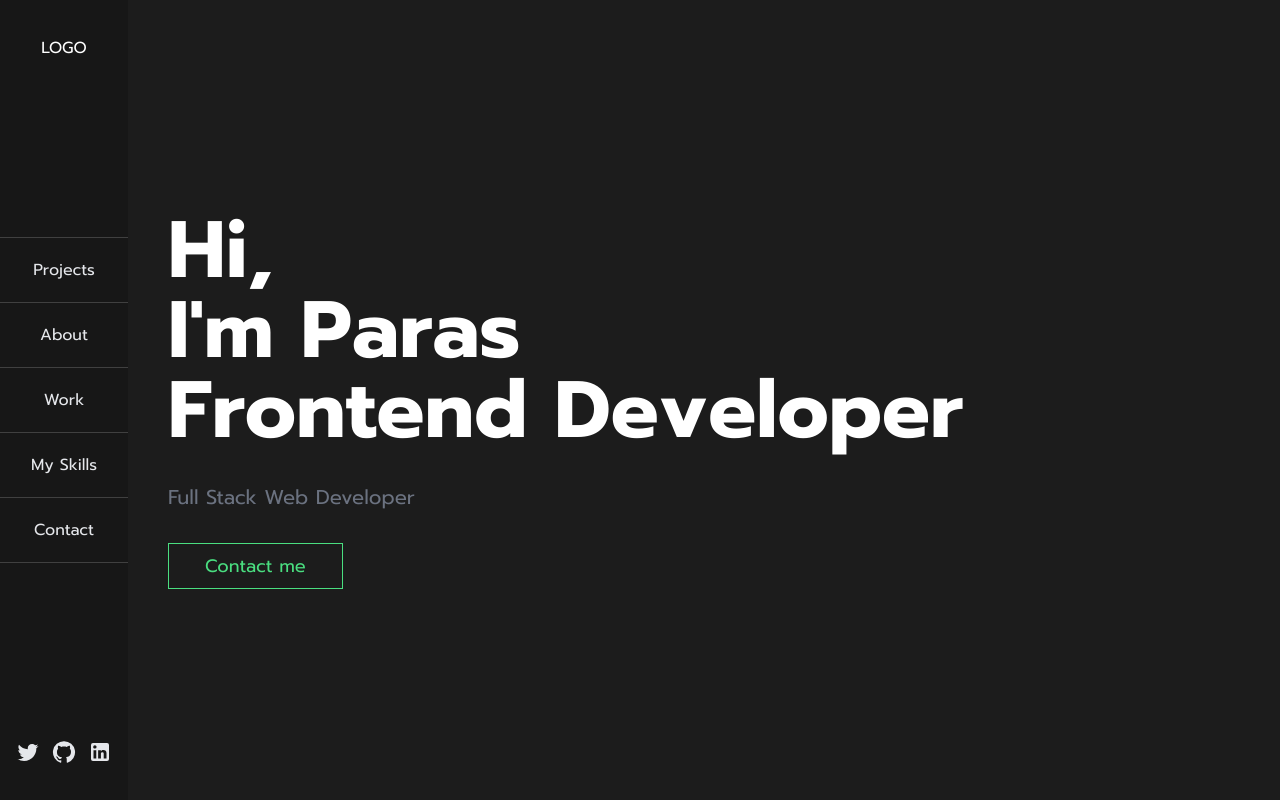
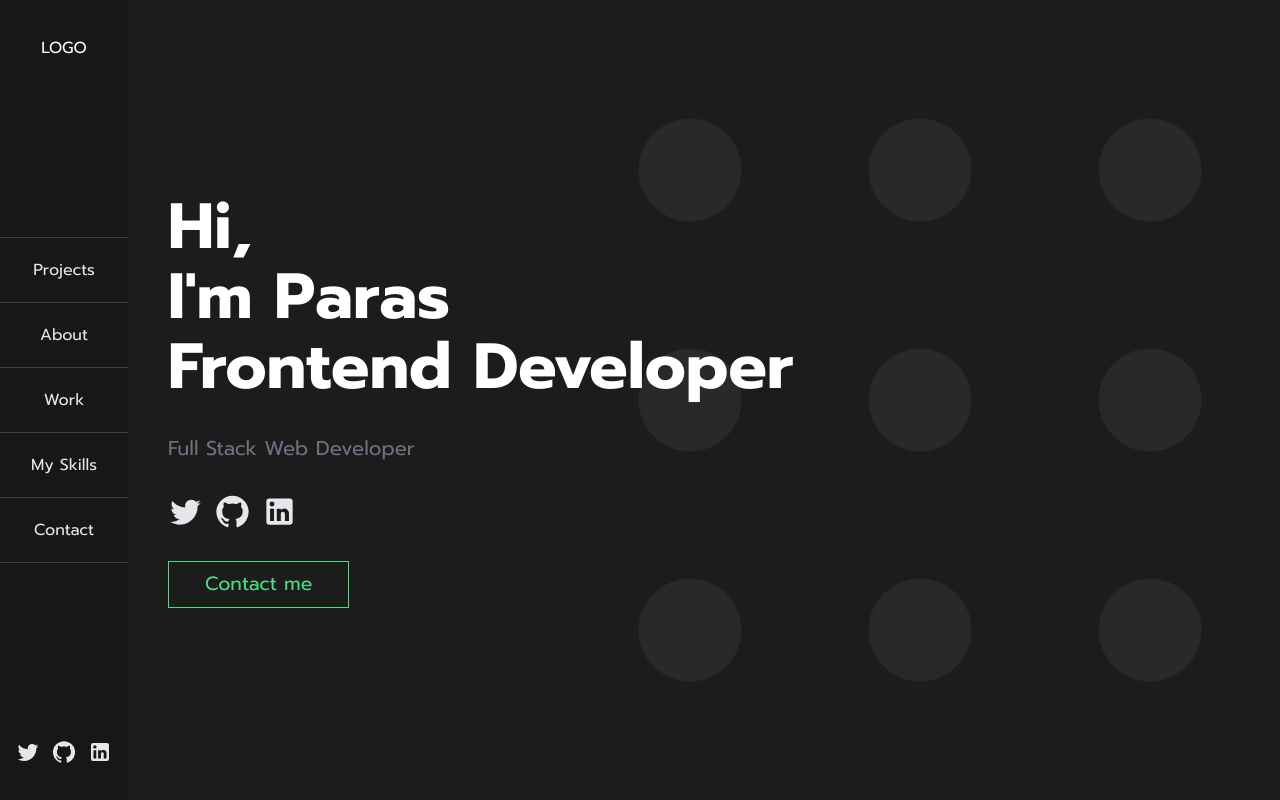
Before and after one commit to paraskalyan/Personal-website, a React (Create React App) app: page / in a window 1280 px wide. Shown: the top 800 px of the page. Built offline with nearby package versions, Linux system fonts and the light colour scheme.

Commit message:
Update Home.jsx

```diff
--- a/src/Components/Home.jsx
+++ b/src/Components/Home.jsx
@@ -1,43 +1,67 @@
-import React from 'react'
 import './Home.css';
 import { motion } from 'framer-motion';
+import React from 'react';
+import TwitterIcon from '@mui/icons-material/Twitter';
+import GitHubIcon from '@mui/icons-material/GitHub';
+import LinkedInIcon from '@mui/icons-material/LinkedIn';
+
 const Home = () => {
   const hi = ['H', 'i', ',']
   const name = ['I', "'", 'm', ' ', 'P', 'a', 'r', 'a', 's']
   const front = ['F', 'r', 'o', 'n', 't', 'e', 'n', 'd', ' ', 'D', 'e', 'v', 'e', 'l', 'o', 'p', 'e', 'r']
+  const iconStyle = 'hover:scale-125 hover:text-green-400 cursor-pointer transform transition duration-800';
 
   return (
-    <div className='h-[100vh] flex flex-col items-start justify-center '>
-      <motion.div className='flex flex-col mx-10 text-left gap-8'
+    <div className='h-[100vh] flex flex-col items-start justify-center z-[-4] max-sm:w-[100%] '>
+      <div className='absolute left-[50%] flex flex-wrap w-[45%] gap-[130px] max-sm:hidden'>
+        {[...Array(9)].map((_, index) => {
+          return (<motion.div initial={{ scale: 1 }} animate={{ scale: [1, 1.1, 1] }} transition={{ repeat: Infinity }} className='h-[100px] w-[100px] bg-[#292929] rounded-full max-sm:h-[50px] max-sm:w-[50px] '></motion.div>)
+        })}
+      </div>
+      <motion.div className=' flex flex-col p-10 text-left gap-8 z-10 max-sm:px-5'
         initial={{ opacity: 0, x: -50 }}
         animate={{ opacity: 1, x: 0 }}
         transition={{ duration: 1 }}
       >
-        <div className='flex flex-col sliding-text text-[5rem] font-bold leading-[80px]'>
+
+        <div className='flex flex-col sliding-text text-[4rem] font-bold leading-[70px] max-sm:text-[3.5rem]'>
           <div className='flex' >
             {hi.map((char) => {
-              return (<motion.h1 whileHover={{ skew: 8,color: '#3efa9c' }}>{char}</motion.h1>)
+              return (<motion.h1 whileHover={{ skew: 10, scale: 1.2, color: '#3efa9c' }}>{char}</motion.h1>)
             })}
           </div>
           <div className='flex'>
             {name.map((char) => {
               return (
                 char == ' ' ? <motion.h1>&nbsp;</motion.h1> :
-                  <motion.h1 whileHover={{ skew: 8, scale: 1.1, color: '#3efa9c'}} >{char}</motion.h1>)
+                  <motion.h1 whileHover={{ skew: 10, scale: 1.2, color: '#3efa9c' }} >{char}</motion.h1>)
             })}
           </div>
-          <div className='flex'>
+          <div>
             {front.map((char) => {
               return (
-                char == ' ' ? <motion.h1>&nbsp;</motion.h1> :
-                  <motion.h1 whileHover={{ skew: 8, color: '#3efa9c' }}>{char}</motion.h1>)
+                <motion.span whileHover={{ skew: 10, scale: 1.2, color: '#3efa9c' }}>{char}</motion.span>)
             })}
           </div>
 
         </div>
-        <motion.div className='text-xl text-gray-500'>Full Stack Web Developer</motion.div>
-        <motion.button className='self-start border border-green-400 py-2 px-9 text-green-400 text-lg hover:bg-green-400 hover:text-black transition-all'>Contact me</motion.button>
+        <motion.div className='text-xl text-gray-500 max-sm:text-lg'>Full Stack Web Developer</motion.div>
+        <div className='flex gap-3 text-gray-200'>
+          <div className={iconStyle}><a href='https://www.twitter.com/paras_eth'><TwitterIcon style={{ fontSize: '35px' }} /></a></div>
+          <div className={iconStyle}><a href='https://www.github.com/paraskalyan'><GitHubIcon style={{ fontSize: '35px' }} /></a></div>
+          <div className={iconStyle}><a href='https://www.linkedin.com/in/paras-kalyan-630017191'><LinkedInIcon style={{ fontSize: '35px' }} /></a></div>
+        </div>
+        <motion.button onClick={()=>window.location='#contact'} className='btn self-start border text-[1.2rem] border-green-400 text-green-400 py-2 px-9 max-sm:w-full max-sm:h-[70px]'>Contact me</motion.button>
       </motion.div>
+
+      {/* <div className='h-[100%] w-[40%] z-[0] absolute right-0'>
+          <Canvas>
+            <OrbitControls enableZoom={false}/>
+            <directionalLight position={[5, 2, 1]} />
+            <ambientLight intensity={3}/>
+            <ParasModel scale={2.5} position={[0,-2,0]}/>
+          </Canvas>
+      </div> */}
     </div>
   )
 }
```
